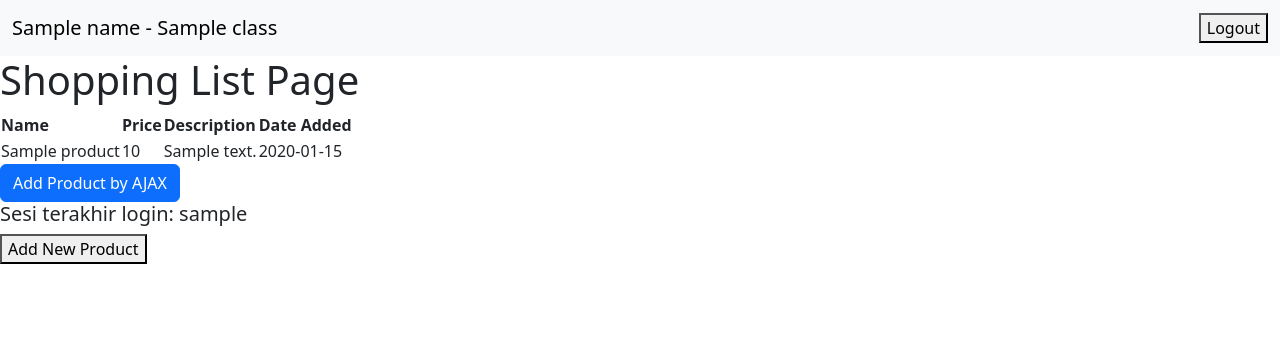
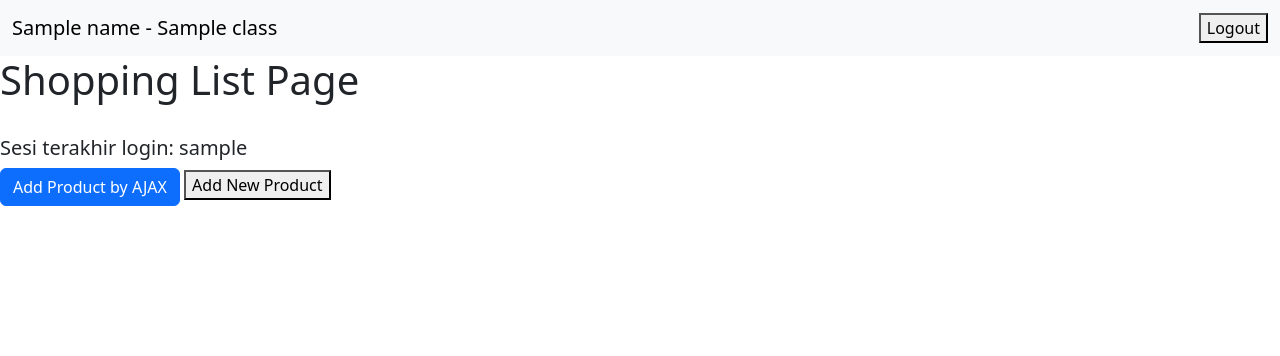
Before and after one commit to Abbilville/shopping-list, a Django app: template main/templates/main.html in a window 1280 px wide. Shown: the top 356 px of the page. Run offline with Django 4.2, Linux system fonts and the light colour scheme; the template is opened without the code that fills it: most values are stand-ins (such as "Sample title", 1, 10 or a date in 2020); data that the repository does not hold is empty.

Commit message:
Tutorial 5

```diff
--- a/main/templates/main.html
+++ b/main/templates/main.html
@@ -47,12 +47,12 @@
         </div>
     </div>
 
-    <button type="button" class="btn btn-primary" data-bs-toggle="modal" data-bs-target="#exampleModal">Add Product by AJAX</button>
 
     <br />
 
     <h5>Sesi terakhir login: {{ last_login }}</h5>
 
+    <button type="button" class="btn btn-primary" data-bs-toggle="modal" data-bs-target="#exampleModal">Add Product by AJAX</button>
     <a href="{% url 'main:create_product' %}">
         <button>
             Add New Product
--- a/main/views.py
+++ b/main/views.py
@@ -110,7 +110,7 @@
     return HttpResponseRedirect(reverse('main:show_main'))
 
 def get_product_json(request):
-    product_item = Product.objects.all()
+    product_item = Product.objects.filter(user=request.user)
     return HttpResponse(serializers.serialize('json', product_item))
 
 @csrf_exempt
```
